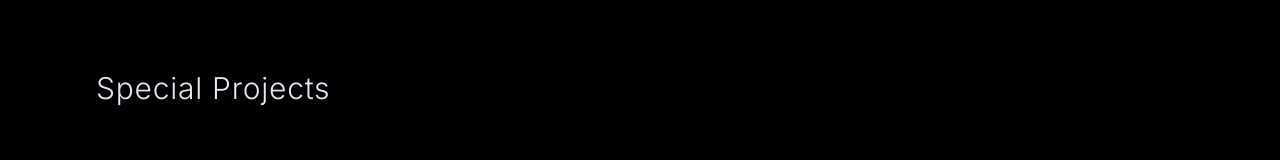
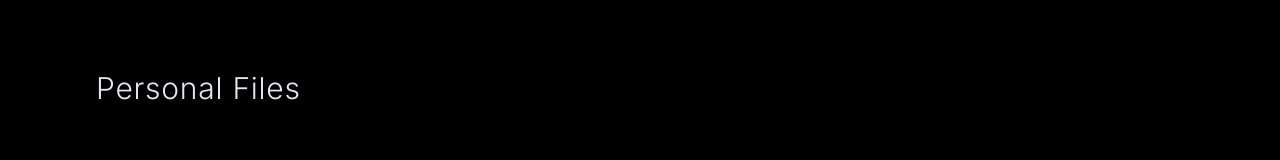
Before and after one commit to keremturerofficial-eng/portfolio-site, a Next.js app: page /special-projects in a window 1280 px wide. Shown: the part 122-282 px from the top of the page. Built offline with nearby package versions, Linux system fonts and the light colour scheme.

Commit message:
site guncellemesi

```diff
--- a/src/app/special-projects/page.tsx
+++ b/src/app/special-projects/page.tsx
@@ -5,7 +5,7 @@ export default function SpecialProjects() {
     <main className="min-h-screen flex flex-col bg-black pt-32">
       <section className="py-16 px-8 md:px-24">
         <div className="max-w-7xl mx-auto">
-          <h1 className="text-3xl font-light mb-16 tracking-wide text-gray-200">Special Projects</h1>
+          <h1 className="text-3xl font-light mb-16 tracking-wide text-gray-200">Personal Files</h1>
           <div className="grid grid-cols-1 md:grid-cols-2 gap-16">
 
             {/* Arctic Leviathan */}
```
